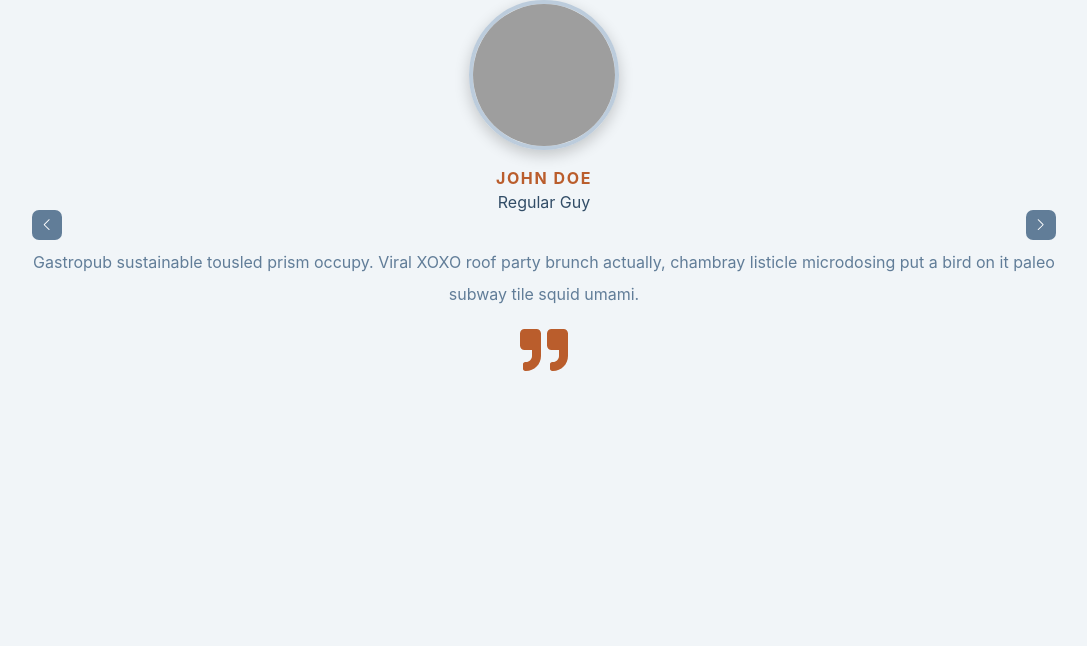
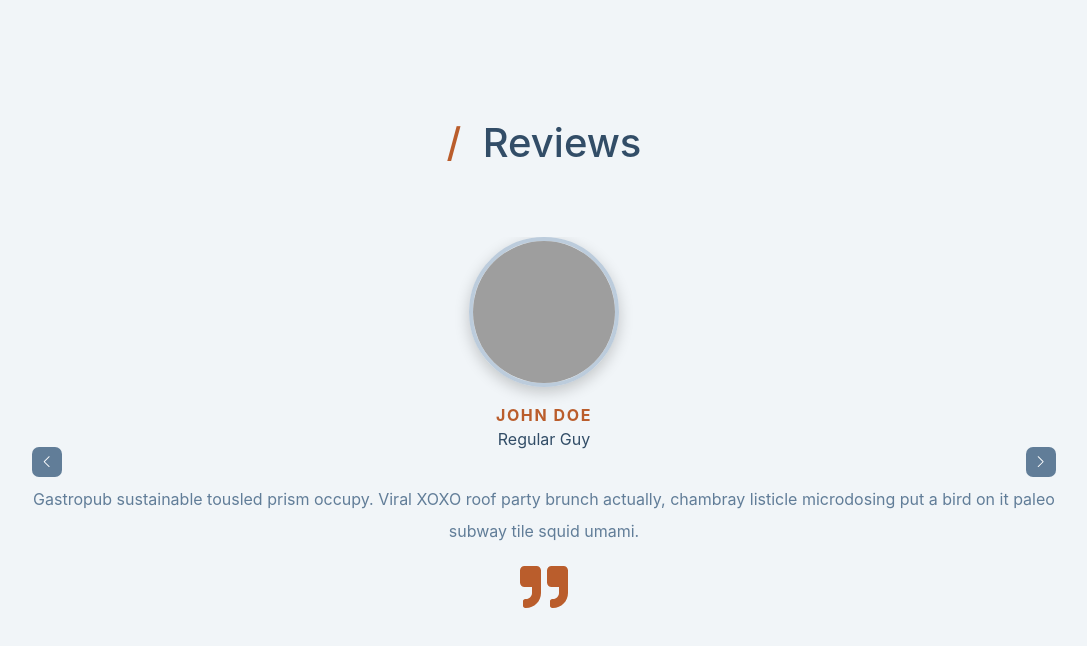
Before and after one commit to DoanhTran03/react-projects, a React (Vite) app: page / in a window 1280 px wide. Shown: the top 646 px of the page, without its empty margins (96-1183 px from the left). Built offline with nearby package versions, Linux system fonts and the light colour scheme; grey boxes are pictures that could not be loaded.

Commit message:
Build ReviewSilderContainer component

```diff
--- a/src/App.tsx
+++ b/src/App.tsx
@@ -1,11 +1,12 @@
 import Review from "./components/ReviewSlider"
 import ReviewCard from "./components/ReviewCard"
+import ReviewSliderContainer from "./components/ReviewSliderContainer"
 
 
 function App() {
   return (
     <>
-      <Review></Review>
+      <ReviewSliderContainer></ReviewSliderContainer>
     </>
   )
 }
--- /dev/null
+++ b/src/components/ReviewSliderContainer.tsx
@@ -0,0 +1,14 @@
+import React from 'react'
+import ReviewSlider from './ReviewSlider'
+
+const ReviewSliderContainer = () => {
+  return (
+
+    <div className='reviewSliderContainer'>
+        <h1><span>/</span>&nbsp;&nbsp;Reviews</h1>
+        <ReviewSlider></ReviewSlider>
+    </div>
+  )
+}
+
+export default ReviewSliderContainer
--- a/src/index.css
+++ b/src/index.css
@@ -14,9 +14,13 @@ body {
   line-height: 1.5;
   font-size: 1.6rem;
   background-color: rgb(241, 245, 248);
+  display: grid;
+  place-items: center;
+  width: 100%;
+  height: 100vh;
 }
 h1 {
-  font-size: 3.2rem;
+  font-size: 4rem;
   font-weight: 500;
   color: rgb(50, 77, 103);
 }
@@ -65,13 +69,14 @@ p {
 .reviewCard .description {
   margin-top: 3.2rem;
 }
-/*----Review----*/
+/*----ReviewSlider----*/
 .review {
   overflow: hidden;
   position: relative;
   width: 80vw;
   margin: 0 auto;
   height: 450px;
+  margin-top: 6.4rem;
 }
 .review .reviewCard {
   height: 100%;
@@ -114,3 +119,13 @@ p {
 .review .btn:hover {
   background-color: var(--primary-color);
 }
+/*----ReviewSliderContainer----*/
+.reviewSliderContainer {
+  text-align: center;
+}
+.reviewSliderContainer span{
+  color: var(--primary-color);
+}
+.reviewSliderContainer h1{
+  margin-bottom: 1.2rem;
+}
```
